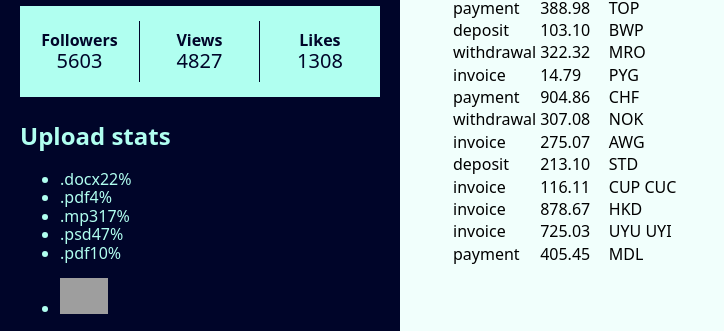
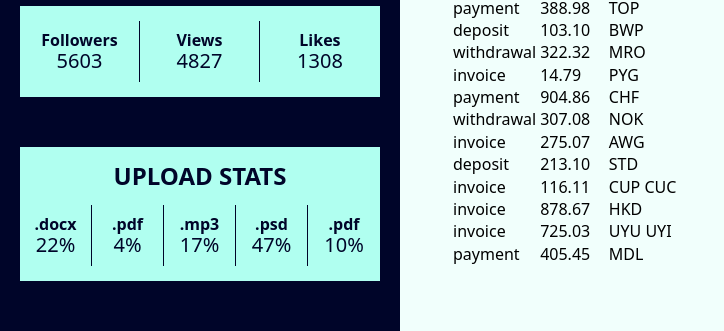
Before and after one commit to fecore35/goit-react-hw-01-components, a React (Create React App) app: page / in a window 1280 px wide. Shown: the part 306-637 px from the top of the page, without its empty margins (0-724 px from the left). Built offline with nearby package versions, Linux system fonts and the light colour scheme; grey boxes are pictures that could not be loaded.

Commit message:
Добавляю стили Statistics

```diff
--- a/src/components/Profile/Profile.module.css
+++ b/src/components/Profile/Profile.module.css
@@ -4,7 +4,7 @@
 }
 
 .profile {
-  margin-bottom: 25px;
+  margin-bottom: 50px;
 }
 
 .description {
--- a/src/components/Statistics/Statistics.js
+++ b/src/components/Statistics/Statistics.js
@@ -1,16 +1,17 @@
 import PropTypes from "prop-types";
+import s from "./Statistics.module.css";
 
 function Statistics({ title, stats }) {
   return (
-    <section className="statistics">
-      {title && <h2 className="title">{title}</h2>}
+    <section className={s.statistics}>
+      {title && <h2 className={s.title}>{title}</h2>}
 
-      <ul className="stat-list">
+      <ul className={s.list}>
         {stats.map(({ id, label, percentage }) => {
           return (
-            <li key={id} className="item">
-              <span className="label">{label}</span>
-              <span className="percentage">{percentage}%</span>
+            <li key={id} className={s.item}>
+              <span className={s.label}>{label}</span>
+              <span className={s.percentage}>{percentage}%</span>
             </li>
           );
         })}
--- /dev/null
+++ b/src/components/Statistics/Statistics.module.css
@@ -0,0 +1,43 @@
+.statistics {
+  background: #b0fff0;
+  color: #000529;
+  padding: 15px 0;
+  text-align: center;
+  margin-bottom: 50px;
+}
+
+.title {
+  margin-top: 0;
+  margin-bottom: 15px;
+  text-transform: uppercase;
+}
+
+.list {
+  display: flex;
+  list-style: none;
+  padding-left: 0;
+  margin-top: 0;
+  margin-bottom: 0;
+}
+
+.item {
+  display: flex;
+  flex-direction: column;
+  align-items: center;
+  flex: 0 0 20%;
+  padding-top: 10px;
+  padding-bottom: 10px;
+}
+
+.item:not(:last-of-type) {
+  border-right: 1px solid;
+}
+
+.label {
+  font-weight: 600;
+}
+
+.percentage {
+  font-weight: 300;
+  font-size: 1.25em;
+}
```
